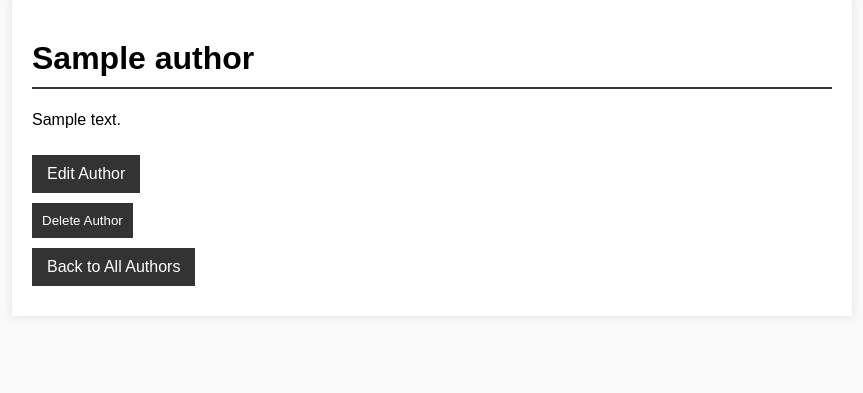
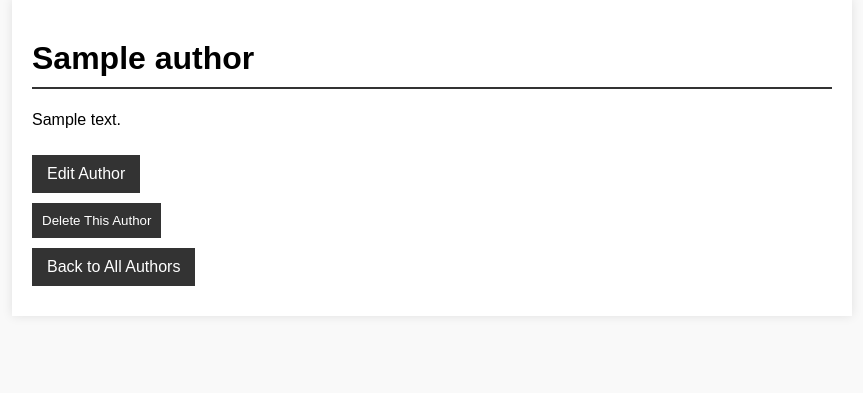
Before and after one commit to petarpetreski24/BookProject-CICD, a Django app: page /authors/1/ in a window 1280 px wide. Shown: the part 87-480 px from the top of the page, without its empty margins (208-1071 px from the left). Run offline with Django 5.2, Linux system fonts and the light colour scheme; tables that the repository leaves empty hold one stand-in row (values such as "Sample post").

Commit message:
Minor changes

```diff
--- a/templates/author_detail.html
+++ b/templates/author_detail.html
@@ -46,7 +46,7 @@
 <a href="{% url 'author_update' author.pk %}" class="button">Edit Author</a>
 <form action="{% url 'author_delete' author.pk %}" method="post">
     {% csrf_token %}
-    <button type="submit">Delete Author</button>
+    <button type="submit">Delete This Author</button>
 </form>
 <a href="{% url 'author_list' %}" class="button">Back to All Authors</a>
 {% endblock %}
```
